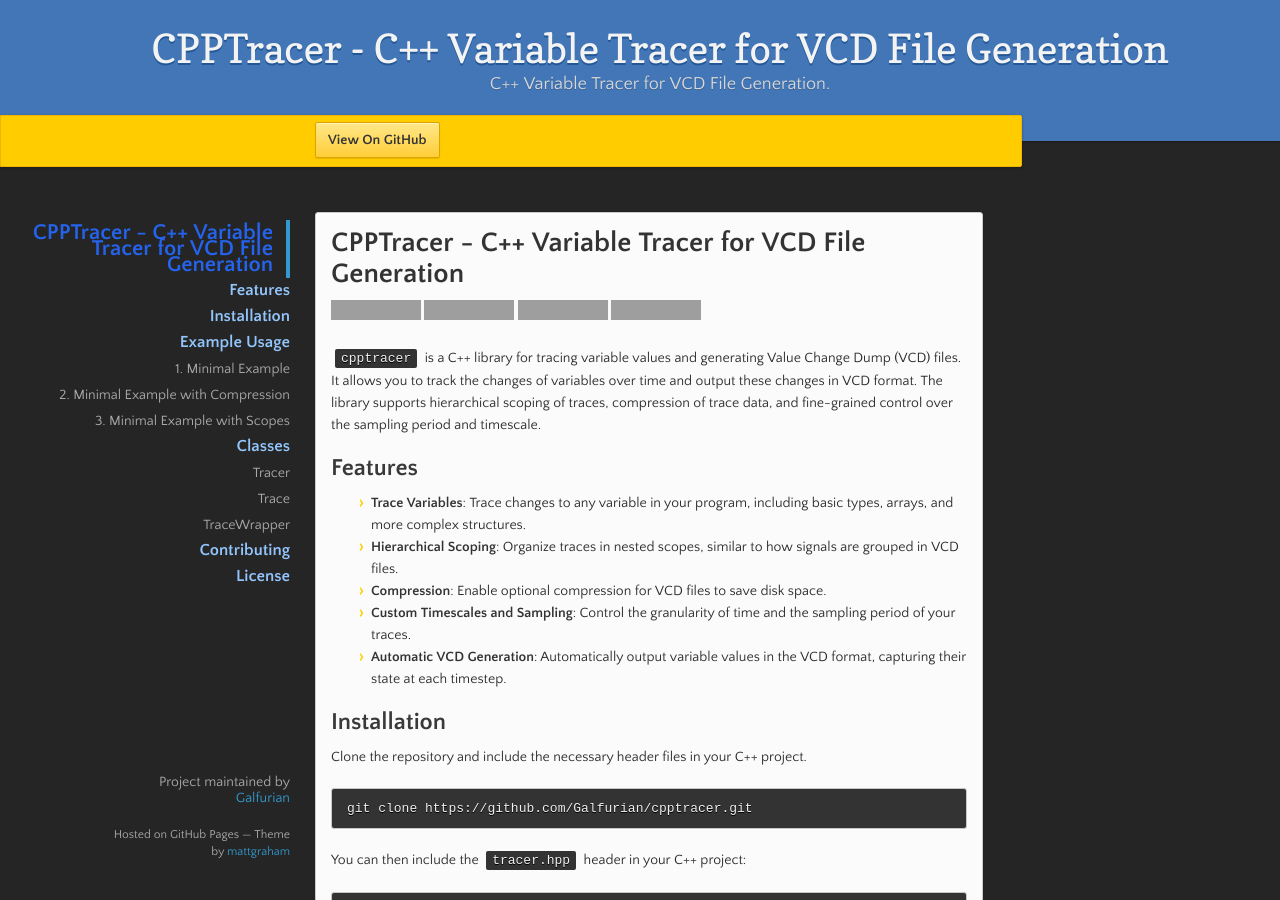
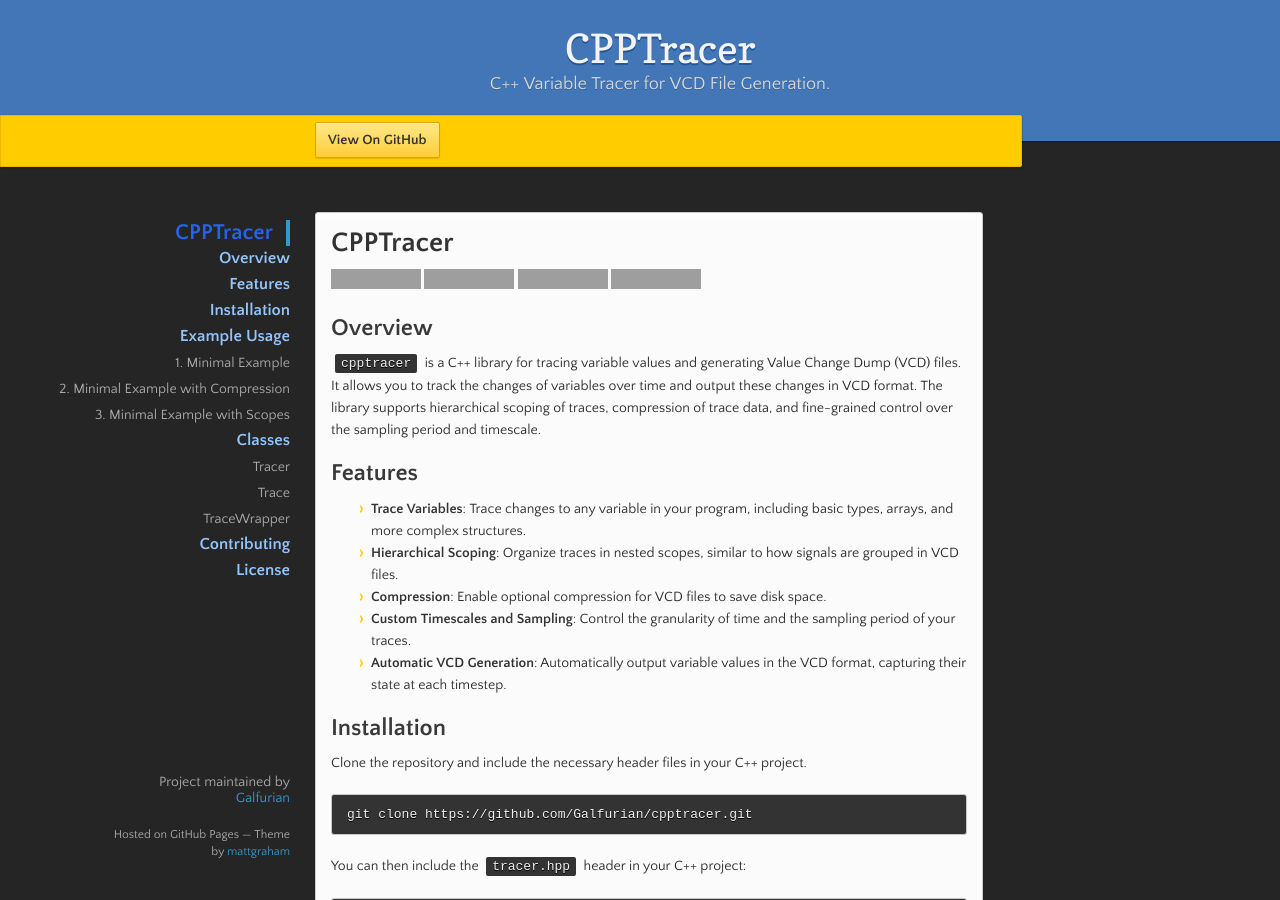
Before and after one commit to Galfurian/cpptracer, a Jekyll site: the page built from index.md, in a window 1280 px wide and 900 px high, cut to the strip 0-900 px from the top of the window. Built offline with Jekyll 4.4.1, drawn with Linux system fonts in a browser that asks for light colours; our own code applies the rules of GitHub Pages for plain Markdown files; grey boxes are pictures that could not be loaded.

```diff
--- a/index.md
+++ b/index.md
@@ -2,12 +2,14 @@
 layout: default
 ---
 
-# CPPTracer - C++ Variable Tracer for VCD File Generation
+# CPPTracer
 
 [![Ubuntu](https://github.com/Galfurian/cpptracer/actions/workflows/ubuntu.yml/badge.svg)](https://github.com/Galfurian/cpptracer/actions/workflows/ubuntu.yml)
 [![Windows](https://github.com/Galfurian/cpptracer/actions/workflows/windows.yml/badge.svg)](https://github.com/Galfurian/cpptracer/actions/workflows/windows.yml)
 [![MacOS](https://github.com/Galfurian/cpptracer/actions/workflows/macos.yml/badge.svg)](https://github.com/Galfurian/cpptracer/actions/workflows/macos.yml)
 [![Documentation](https://github.com/Galfurian/cpptracer/actions/workflows/documentation.yml/badge.svg)](https://github.com/Galfurian/cpptracer/actions/workflows/documentation.yml)
+
+## Overview
 
 `cpptracer` is a C++ library for tracing variable values and generating Value
 Change Dump (VCD) files. It allows you to track the changes of variables over
```
